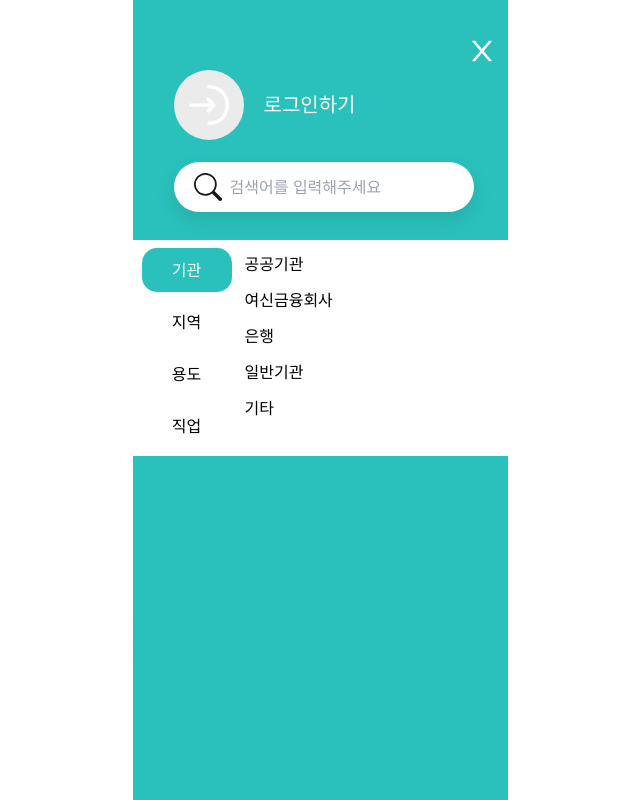
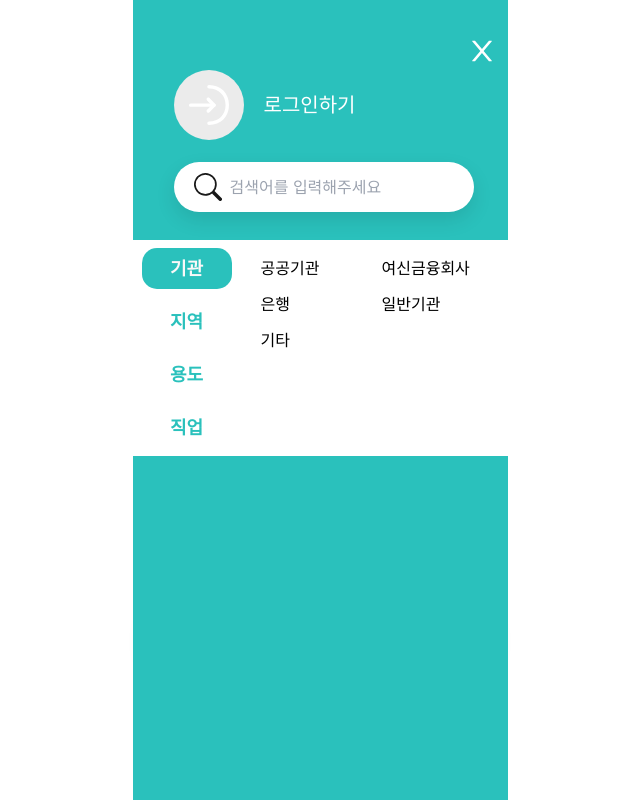
Before and after one commit to whtmdgn1409/Mini-Project-6-FE, a React (Vite) app: page /signin in a window 1280 px wide. Both pictures are taken after a click on the button 805 px from the left and 50 px from the top of the page. Shown: the whole page, without its empty margins (320-960 px from the left). Built offline with nearby package versions, Linux system fonts and the light colour scheme; no server answers; a web font is replaced by a local one.

Commit message:
[#92] Feat: 토글 스타일링

```diff
--- a/src/components/MainPage/ToggleMenu/Agency.tsx
+++ b/src/components/MainPage/ToggleMenu/Agency.tsx
@@ -8,12 +8,12 @@ type props = {
 const Agency = ({ toggleMenu }: props) => {
   const navigate = useNavigate();
   return (
-    <div className='flex flex-col w-[230px] gap-3'>
+    <div className='grid grid-cols-2 gap-2 w-[230px] gap-3'>
       {agencyList.map((list) => {
         return (
           <div
             key={list}
-            className='cursor-pointer'
+            className='cursor-pointer hover:text-mw hover:font-bold'
             onClick={() => {
               toggleMenu();
               navigate(`/category/office&${list}`);
--- a/src/components/MainPage/ToggleMenu/Location.tsx
+++ b/src/components/MainPage/ToggleMenu/Location.tsx
@@ -8,12 +8,12 @@ type props = {
 const Location = ({ toggleMenu }: props) => {
   const navigate = useNavigate();
   return (
-    <div className='flex flex-col w-[230px] gap-3'>
+    <div className='grid grid-cols-3 gap-2 w-[230px]'>
       {locationList.map((list) => {
         return (
           <div
             key={list}
-            className='cursor-pointer'
+            className='cursor-pointer  hover:text-mw hover:font-bold'
             onClick={() => {
               toggleMenu();
               navigate(`/category/area&${list}`);
--- a/src/components/MainPage/ToggleMenu/Target.tsx
+++ b/src/components/MainPage/ToggleMenu/Target.tsx
@@ -7,12 +7,12 @@ type props = {
 const Target = ({ toggleMenu }: props) => {
   const navigate = useNavigate();
   return (
-    <div className='flex flex-col w-[230px] gap-3'>
+    <div className='grid grid-cols-2 w-[230px] gap-3'>
       {targetList.map((list) => {
         return (
           <div
             key={list}
-            className='cursor-pointe'
+            className='cursor-pointer  hover:text-mw hover:font-bold'
             onClick={() => {
               toggleMenu();
               navigate(`/category/target&${list}`);
--- a/src/components/MainPage/ToggleMenu/ToggleBody.tsx
+++ b/src/components/MainPage/ToggleMenu/ToggleBody.tsx
@@ -15,15 +15,15 @@ const ToggleBody = ({ toggleMenu }: props) => {
   return (
     <div className='absolute top-[240px] w-full bg-white text-black'>
       <div className='flex'>
-        <ul className='my-2 w-[100px] h-[200px] flex flex-col justify-center items-center text-center gap-2'>
+        <ul className='my-2 w-[100px] h-[200px] flex flex-col justify-center items-center text-center gap-3 px-2'>
           {lists.map((list, i) => {
             return (
               <li
                 key={i}
                 className={
                   i === activeMenu
-                    ? 'w-[90px] h-[63px] ml-2 text-white bg-mw rounded-[15px] flex justify-center items-center cursor-pointer'
-                    : 'w-[90px] h-[63px] ml-2 text-black flex justify-center items-center cursor-pointer'
+                    ? 'transition ease-in-out delay-50 w-[90px] h-[63px] ml-2 font-bold text-lg text-mw-lGray bg-mw rounded-[15px] flex justify-center items-center cursor-pointer'
+                    : 'w-[90px] h-[63px] ml-2 font-bold text-lg text-mw flex justify-center items-center cursor-pointer'
                 }
                 onClick={() => setactiveMenu(i)}
               >
@@ -32,7 +32,7 @@ const ToggleBody = ({ toggleMenu }: props) => {
             );
           })}
         </ul>
-        <div className='ml-3 mt-3 flex flex-col'>
+        <div className='ml-7 mt-4 flex flex-col'>
           {
             [
               <Agency toggleMenu={toggleMenu} />,
--- a/src/components/MainPage/ToggleMenu/Using.tsx
+++ b/src/components/MainPage/ToggleMenu/Using.tsx
@@ -7,12 +7,12 @@ type props = {
 const Using = ({ toggleMenu }: props) => {
   const navigate = useNavigate();
   return (
-    <div className='flex flex-col w-[230px] gap-3'>
+    <div className='grid grid-cols-2 w-[230px] gap-3'>
       {usingList.map((list) => {
         return (
           <div
             key={list}
-            className='cursor-pointer'
+            className='cursor-pointer  hover:text-mw hover:font-bold'
             onClick={() => {
               toggleMenu();
               navigate(`/category/usge&${list}`);
```
